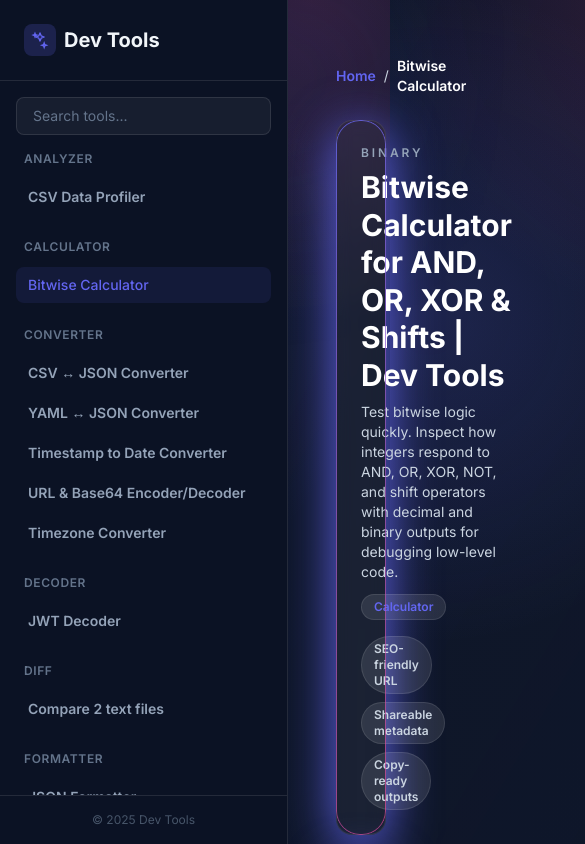
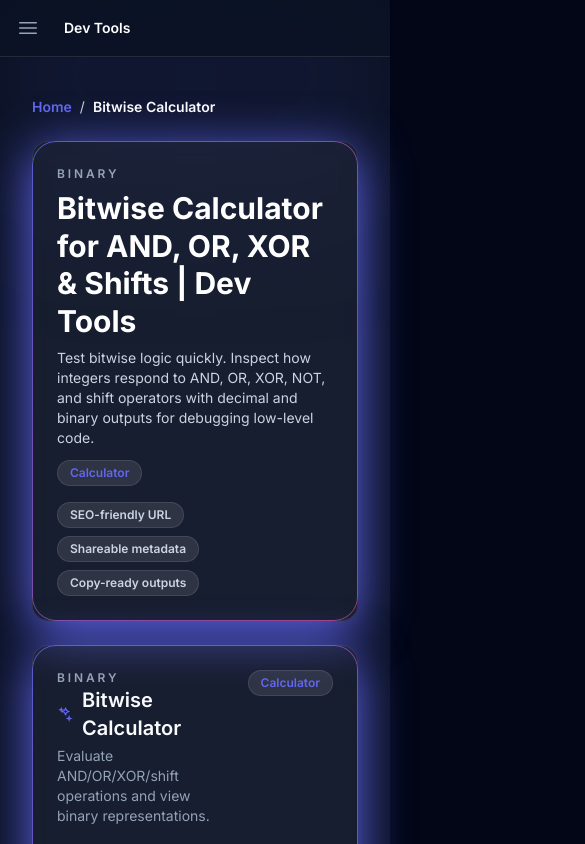
Before and after one commit to henryphchan/dev-tools, a Next.js app: page /tools/bitwise-calculator in a window 390 px wide. Shown: the top 844 px of the page, 585 px wide, since content can reach past the window. Built offline with nearby package versions, Linux system fonts and the light colour scheme.

Commit message:
make it become responsive

```diff
--- a/app/layout.tsx
+++ b/app/layout.tsx
@@ -1,7 +1,7 @@
 import type { Metadata } from 'next';
 import './globals.css';
 import { Inter, Fira_Code } from 'next/font/google';
-import { Sidebar } from '../components/Sidebar';
+import { AppLayout } from '../components/AppLayout';
 
 const inter = Inter({ subsets: ['latin'] });
 const fira = Fira_Code({ subsets: ['latin'], variable: '--font-fira' });
@@ -40,14 +40,8 @@ export default function RootLayout({
 }) {
   return (
     <html lang="en">
-      <body className={`${inter.className} ${fira.variable} bg-[#0b1224] text-slate-200`}>
-        <Sidebar />
-        <div className="pl-72 min-h-screen flex flex-col">
-          <div className="absolute inset-x-0 top-0 h-72 bg-gradient-to-b from-brand/10 via-brand/5 to-transparent blur-3xl pointer-events-none" aria-hidden />
-          <main className="flex-1 relative z-10 p-8">
-            {children}
-          </main>
-        </div>
+      <body className={`${inter.className} ${fira.variable}`}>
+        <AppLayout>{children}</AppLayout>
       </body>
     </html>
   );
--- /dev/null
+++ b/components/AppLayout.tsx
@@ -0,0 +1,35 @@
+'use client';
+
+import { useState } from 'react';
+import { Sidebar } from './Sidebar';
+import { Bars3Icon } from './icons';
+
+export function AppLayout({ children }: { children: React.ReactNode }) {
+    const [isSidebarOpen, setIsSidebarOpen] = useState(false);
+
+    return (
+        <div className="min-h-screen bg-[#0b1224] text-slate-200">
+            <Sidebar isOpen={isSidebarOpen} onClose={() => setIsSidebarOpen(false)} />
+
+            <div className="lg:pl-72 flex flex-col min-h-screen transition-all duration-300">
+                <div className="sticky top-0 z-40 flex items-center gap-x-6 bg-[#0b1224]/80 backdrop-blur-md px-4 py-4 shadow-sm sm:px-6 lg:hidden border-b border-white/10">
+                    <button
+                        type="button"
+                        className="-m-2.5 p-2.5 text-slate-400 hover:text-white"
+                        onClick={() => setIsSidebarOpen(true)}
+                    >
+                        <span className="sr-only">Open sidebar</span>
+                        <Bars3Icon className="h-6 w-6" aria-hidden="true" />
+                    </button>
+                    <div className="flex-1 text-sm font-semibold leading-6 text-white">Dev Tools</div>
+                </div>
+
+                <div className="absolute inset-x-0 top-0 h-72 bg-gradient-to-b from-brand/10 via-brand/5 to-transparent blur-3xl pointer-events-none" aria-hidden />
+
+                <main className="flex-1 relative z-10 p-4 sm:p-6 lg:p-8">
+                    {children}
+                </main>
+            </div>
+        </div>
+    );
+}
--- a/components/Sidebar.tsx
+++ b/components/Sidebar.tsx
@@ -4,9 +4,14 @@ import Link from 'next/link';
 import { usePathname } from 'next/navigation';
 import { useMemo, useState } from 'react';
 import { tools } from '../lib/tools';
-import { SparklesIcon, MagnifyingGlassIcon } from './icons'; // Assuming MagnifyingGlassIcon exists or I'll add it
+import { SparklesIcon, XMarkIcon } from './icons';
 
-export function Sidebar() {
+interface SidebarProps {
+  isOpen?: boolean;
+  onClose?: () => void;
+}
+
+export function Sidebar({ isOpen = false, onClose }: SidebarProps) {
   const pathname = usePathname();
   const [filter, setFilter] = useState('');
 
@@ -35,15 +40,20 @@ export function Sidebar() {
     return groups;
   }, [categories, filteredTools]);
 
-  return (
-    <aside className="fixed inset-y-0 left-0 z-50 w-72 border-r border-white/10 bg-[#0b1224] flex flex-col">
-      <div className="p-6 border-b border-white/10">
-        <Link href="/" className="flex items-center gap-2 text-slate-100 font-bold text-xl">
+  const SidebarContent = (
+    <div className="flex flex-col h-full bg-[#0b1224] border-r border-white/10">
+      <div className="p-6 border-b border-white/10 flex items-center justify-between">
+        <Link href="/" className="flex items-center gap-2 text-slate-100 font-bold text-xl" onClick={onClose}>
           <div className="p-1.5 bg-brand/20 rounded-lg text-brand">
             <SparklesIcon className="w-5 h-5" />
           </div>
           Dev Tools
         </Link>
+        {onClose && (
+          <button onClick={onClose} className="lg:hidden text-slate-400 hover:text-white">
+            <XMarkIcon className="w-6 h-6" />
+          </button>
+        )}
       </div>
 
       <div className="p-4">
@@ -71,8 +81,8 @@ export function Sidebar() {
                   <li key={tool.id}>
                     <Link
                       href={`/tools/${tool.slug}`}
-                      className={`block px-3 py-2 rounded-lg text-sm transition-colors ${
-                        isActive
+                      onClick={onClose}
+                      className={`block px-3 py-2 rounded-lg text-sm transition-colors ${isActive
                         ? 'bg-brand/10 text-brand font-medium'
                         : 'text-slate-400 hover:text-slate-200 hover:bg-white/5'
                         }`}
@@ -98,6 +108,32 @@ export function Sidebar() {
           &copy; {new Date().getFullYear()} Dev Tools
         </p>
       </div>
+    </div>
+  );
+
+  return (
+    <>
+      {/* Desktop Sidebar */}
+      <aside className="hidden lg:fixed lg:inset-y-0 lg:z-50 lg:flex lg:w-72 lg:flex-col">
+        {SidebarContent}
       </aside>
+
+      {/* Mobile Sidebar (Drawer) */}
+      <div className={`relative z-50 lg:hidden ${isOpen ? 'block' : 'hidden'}`} role="dialog" aria-modal="true">
+        <div className="fixed inset-0 bg-gray-900/80 backdrop-blur-sm transition-opacity" onClick={onClose} />
+
+        <div className="fixed inset-0 flex">
+          <div className="relative mr-16 flex w-full max-w-xs flex-1">
+            <div className="absolute left-full top-0 flex w-16 justify-center pt-5">
+              <button type="button" className="-m-2.5 p-2.5" onClick={onClose}>
+                <span className="sr-only">Close sidebar</span>
+                <XMarkIcon className="h-6 w-6 text-white" aria-hidden="true" />
+              </button>
+            </div>
+            {SidebarContent}
+          </div>
+        </div>
+      </div>
+    </>
   );
 }
--- a/components/icons.tsx
+++ b/components/icons.tsx
@@ -53,3 +53,19 @@ export function MagnifyingGlassIcon(props: SVGProps<SVGSVGElement>) {
     </svg>
   );
 }
+
+export function Bars3Icon(props: SVGProps<SVGSVGElement>) {
+  return (
+    <svg viewBox="0 0 24 24" fill="none" stroke="currentColor" strokeWidth="1.6" {...props}>
+      <path strokeLinecap="round" strokeLinejoin="round" d="M3.75 6.75h16.5M3.75 12h16.5m-16.5 5.25h16.5" />
+    </svg>
+  );
+}
+
+export function XMarkIcon(props: SVGProps<SVGSVGElement>) {
+  return (
+    <svg viewBox="0 0 24 24" fill="none" stroke="currentColor" strokeWidth="1.6" {...props}>
+      <path strokeLinecap="round" strokeLinejoin="round" d="M6 18L18 6M6 6l12 12" />
+    </svg>
+  );
+}
```
Lines whose indentation alone changed are shown as unchanged.
